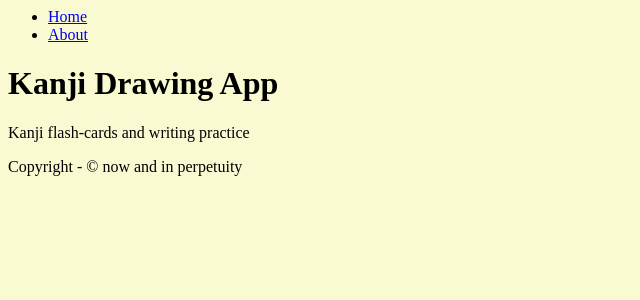
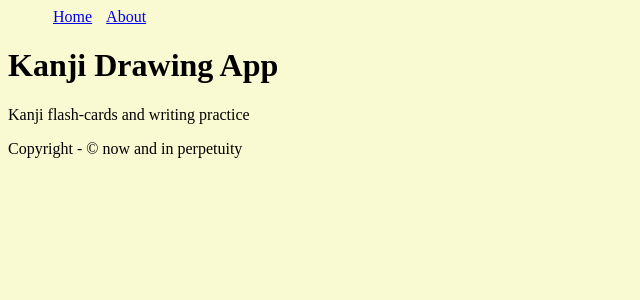
Before and after one commit to LeoKnox/kanji_app_a, a Flask app: page / in a window 1280 px wide. Shown: the top 300 px of the page, without its empty margins (0-640 px from the left). Run offline with Flask 2, Linux system fonts and the light colour scheme.

Commit message:
Add files via upload

```diff
--- a/application/static/css/main.css
+++ b/application/static/css/main.css
@@ -1,3 +1,12 @@
 body {
     background-color: lightgoldenrodyellow;
 }
+
+.nav_ul {
+    list-style-type: none;
+}
+
+.nav_li {
+    display: inline;
+    margin: 5px;
+}
--- a/application/templates/includes/nav.html
+++ b/application/templates/includes/nav.html
@@ -1,6 +1,6 @@
 <link rel="stylesheet" href="static/css/main.css"/>
 
-<ul>
-    <li><a href="{{ url_for('index') }}">Home</a></li>
-    <li><a href="{{ url_for('about') }}">About</a></li>
+<ul class="nav_ul">
+    <li class="nav_li"><a href="{{ url_for('index') }}">Home</a></li>
+    <li class="nav_li"><a href="{{ url_for('about') }}">About</a></li>
 </ul>
```
